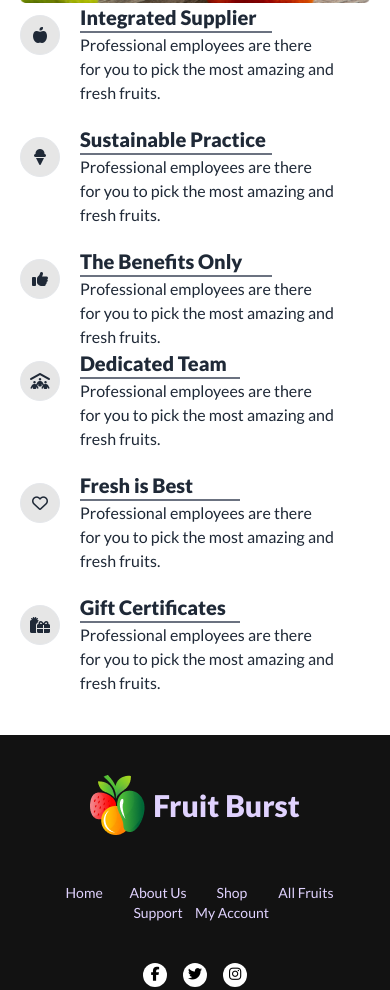
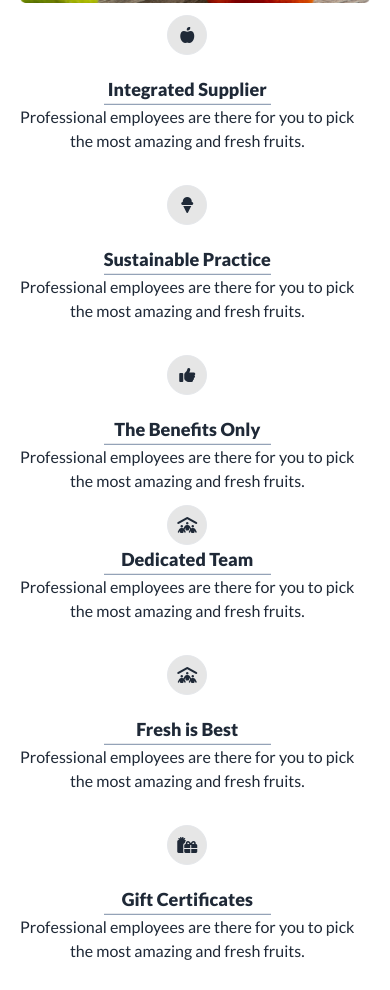
Before and after one commit to tanvir3100/fruit-assignment, a plain HTML site: page index.html in a window 390 px wide. Shown: the part 4083-5073 px from the top of the page. Drawn offline with nearby package versions, Linux system fonts and the light colour scheme.

Commit message:
responsive probelms solved

```diff
--- a/index.html
+++ b/index.html
@@ -650,41 +650,64 @@
             <div class="flex flex-col-reverse lg:flex-row justify-center">
                 <div class="flex-none lg:pr-7">
                     <div class="space-y-5">
-                        <div class="flex gap-5">
-                            <div class="pt-3">
+                        <div class="flex sm:w-full md:justify-center">
+                            <div class="flex flex-col md:flex-col lg:flex-row lg:gap-5">
+                                <div class="pt-3 flex justify-center lg:justify-start">
                                     <i
                                         class="fa-solid fa-people-roof border border-solid rounded-full h-10 w-10 flex justify-center items-center bg-[#1212121A]"></i>
                                 </div>
+                                <div class="text-center lg:text-start">
+                                    <div class="">
+                                        <h3 class="text-lg font-bold text-center lg:text-start">Dedicated Team
+                                        </h3>
+                                        <hr class="w-1/2 lg:w-[120px] mx-auto lg:mx-0 lg:mr-64 h-[2px] bg-slate-400">
+                                    </div>
                                     <div>
-                                <div class="border-b-2 border-solid border-gray-500 w-40">
-                                    <h3 class="text-xl font-bold">Dedicated Team</h3>
-                                </div>
-                                <p>Professional employees are there <br> for you to pick the most amazing and <br> fresh
+                                        <p>Professional employees are there for you to pick <br> the most amazing
+                                            and fresh
                                             fruits.</p>
                                     </div>
                                 </div>
-                        <div class="flex gap-5">
-                            <div class="pt-3">
-                                <i class="fa-regular fa-heart border border-solid rounded-full h-10 w-10 flex justify-center items-center bg-[#1212121A]"></i>
+                            </div>
+                        </div>
+                        <div class="flex md:justify-center">
+                            <div class="flex flex-col md:flex-col lg:flex-row gap-5">
+                                <div class="pt-3 flex justify-center lg:justify-start">
+                                    <i
+                                        class="fa-solid fa-people-roof border border-solid rounded-full h-10 w-10 flex justify-center items-center bg-[#1212121A]"></i>
+                                </div>
+                                <div class="text-center lg:text-start">
+                                    <div class="">
+                                        <h3 class="text-lg font-bold text-center lg:text-start">Fresh is Best
+                                        </h3>
+                                        <hr class="w-1/2 lg:w-[120px] mx-auto lg:mx-0 lg:mr-64 h-[2px] bg-slate-400">
                                     </div>
                                     <div>
-                                <div class="border-b-2 border-solid border-gray-500 w-40">
-                                    <h3 class="text-xl font-bold">Fresh is Best</h3>
-                                </div>
-                                <p>Professional employees are there <br> for you to pick the most amazing and <br> fresh
+                                        <p>Professional employees are there for you to pick <br> the most amazing
+                                            and fresh
                                             fruits.</p>
                                     </div>
                                 </div>
-                        <div class="flex gap-5">
-                            <div class="pt-3">
-                                <i class="fa-solid fa-gifts border border-solid rounded-full h-10 w-10 flex justify-center items-center bg-[#1212121A]"></i>
+                            </div>
+                        </div>
+                        <div class="flex md:justify-center">
+                            <div class="flex flex-col md:flex-col lg:flex-row gap-5">
+                                <div class="pt-3 flex justify-center lg:justify-start">
+                                    <i
+                                    class="fa-solid fa-gifts border border-solid rounded-full h-10 w-10 flex justify-center items-center bg-[#1212121A]"></i>
+                                </div>
+                                <div class="text-center lg:text-start">
+                                    <div class="">
+                                        <h3 class="text-lg font-bold text-center lg:text-start">Gift Certificates
+                                        </h3>
+                                        <hr class="w-1/2 lg:w-[120px] mx-auto lg:mx-0 lg:mr-64 h-[2px] bg-slate-400">
                                     </div>
                                     <div>
-                                <div class="border-b-2 border-solid border-gray-500 w-40">
-                                    <h3 class="text-xl font-bold">Gift Certificates</h3>
+                                        <p>Professional employees are there for you to pick <br> the most amazing
+                                            and fresh
+                                            fruits.</p>
                                     </div>
-                                <p>Professional employees are there <br> for you to pick the most amazing and <br> fresh
-                                    fruits.</p>
+                                </div>
                             </div>
                         </div>
                     </div>
@@ -692,49 +715,69 @@
                 <div class="flex flex-col lg:flex-row">
                     <div class="flex-1">
                         <div>
-                            <img class="h-full lg:pr-4 lg:h-72 w-full lg:w-[384px]" src="./images/whychoose1.png" alt="">
+                            <img class="h-full lg:pl-4 lg:h-72 w-full lg:w-[384px]" src="./images/whychoose1.png" alt="">
                         </div>
                     </div>
                     <div class="flex-1">
                         <div class="space-y-5">
-                            <div class="flex ">
-                                <div class="flex gap-5">
-                                    <div class="pt-3">
-                                        <i class="fa-solid fa-apple-whole border border-solid rounded-full h-10 w-10 flex justify-center items-center bg-[#1212121A]"></i>
+                            <div class="flex md:justify-center">
+                                <div class="flex flex-col-reverse lg:flex-row gap-5">
+                                    <div class="text-center lg:text-end">
+                                        <div class="">
+                                            <h3 class="text-lg font-bold md:text-center lg:text-end">Integrated Supplier
+                                            </h3>
+                                            <hr class="w-1/2 lg:w-[120px] mx-auto lg:mx-0 lg:ml-64 h-[2px] bg-slate-400">
                                         </div>
                                         <div>
-                                        <div class="mr-auto border-b-2 border-solid border-gray-500 w-48">
-                                            <h3 class="text-xl font-bold">Integrated Supplier</h3>
-                                        </div>
-                                        <div>
-                                            <p>Professional employees are there <br> for you to pick the most amazing and fresh
+                                            <p>Professional employees are there for you to pick <br> the most amazing
+                                                and fresh
                                                 fruits.</p>
                                         </div>
                                     </div>
+                                    <div class="pt-3 flex justify-center lg:justify-start">
+                                        <i
+                                            class="fa-solid fa-apple-whole border border-solid rounded-full h-10 w-10 flex justify-center items-center bg-[#1212121A]"></i>
                                     </div>
                                 </div>
-                            <div class="flex gap-5">
-                                <div class="pt-3">
-                                    <i class="fa-solid fa-ice-cream border border-solid rounded-full h-10 w-10 flex justify-center items-center bg-[#1212121A]"></i>
+                            </div>
+                            <div class="flex md:justify-center">
+                                <div class="flex flex-col-reverse lg:flex-row gap-5">
+                                    <div class="text-center lg:text-end">
+                                        <div class="">
+                                            <h3 class="text-lg font-bold md:text-center lg:text-end">Sustainable Practice
+                                            </h3>
+                                            <hr class="w-1/2 lg:w-[120px] mx-auto lg:mx-0 lg:ml-64 h-[2px] bg-slate-400">
                                         </div>
                                         <div>
-                                    <div class="border-b-2 border-solid border-gray-500 w-48">
-                                        <h3 class="text-xl font-bold">Sustainable Practice</h3>
-                                    </div>
-                                    <p>Professional employees are there <br> for you to pick the most amazing and fresh
+                                            <p>Professional employees are there for you to pick <br> the most amazing
+                                                and fresh
                                                 fruits.</p>
                                         </div>
                                     </div>
-                            <div class="flex gap-5">
-                                <div class="pt-3">
-                                    <i class="fa-solid fa-thumbs-up border border-solid rounded-full h-10 w-10 flex justify-center items-center bg-[#1212121A]"></i>
+                                    <div class="pt-3 flex justify-center lg:justify-start">
+                                        <i
+                                            class="fa-solid fa-ice-cream border border-solid rounded-full h-10 w-10 flex justify-center items-center bg-[#1212121A]"></i>
+                                    </div>
+                                </div>
+                            </div>
+                            <div class="flex md:justify-center">
+                                <div class="flex flex-col-reverse lg:flex-row gap-5">
+                                    <div class="text-center lg:text-end">
+                                        <div class="">
+                                            <h3 class="text-lg font-bold md:text-center lg:text-end">The Benefits Only
+                                            </h3>
+                                            <hr class="w-1/2 lg:w-[120px] mx-auto lg:mx-0 lg:ml-64 h-[2px] bg-slate-400">
                                         </div>
                                         <div>
-                                    <div class="border-b-2 border-solid border-gray-500 w-48">
-                                        <h3 class="text-xl font-bold">The Benefits Only</h3>
+                                            <p>Professional employees are there for you to pick <br> the most amazing
+                                                and fresh
+                                                fruits.</p>
                                         </div>
-                                    <p>Professional employees are there <br> for you to pick the most amazing and fresh
-                                        fruits.</p>
+                                    </div>
+                                    <div class="pt-3 flex justify-center lg:justify-start">
+                                        <i
+                                            class="fa-solid fa-thumbs-up border border-solid rounded-full h-10 w-10 flex justify-center items-center bg-[#1212121A]"></i>
+                                    </div>
                                 </div>
                             </div>
                         </div>
```
Lines whose indentation alone changed are shown as unchanged.
